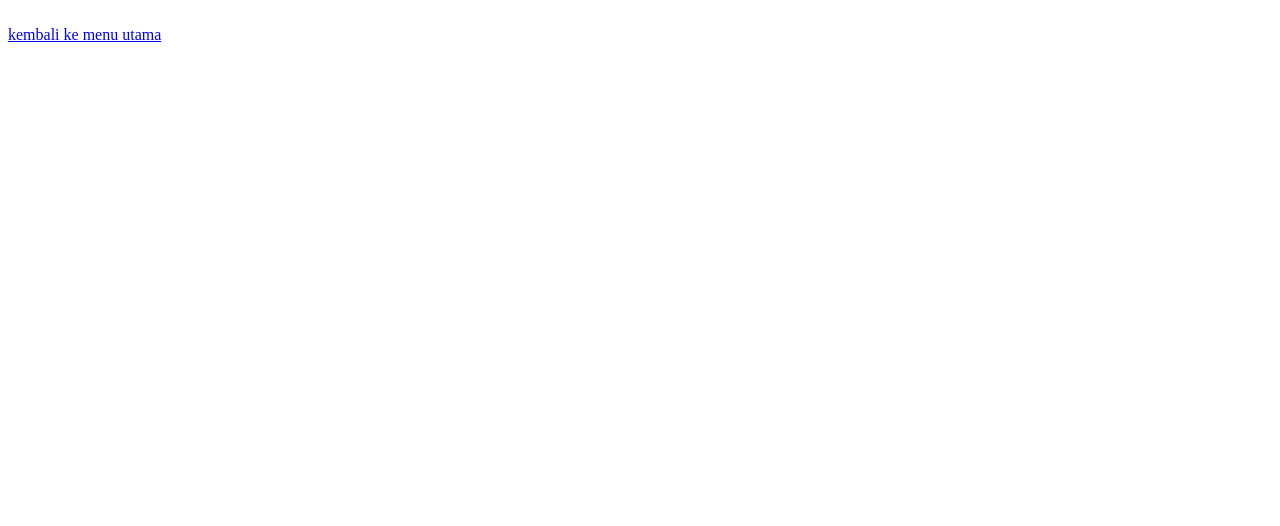
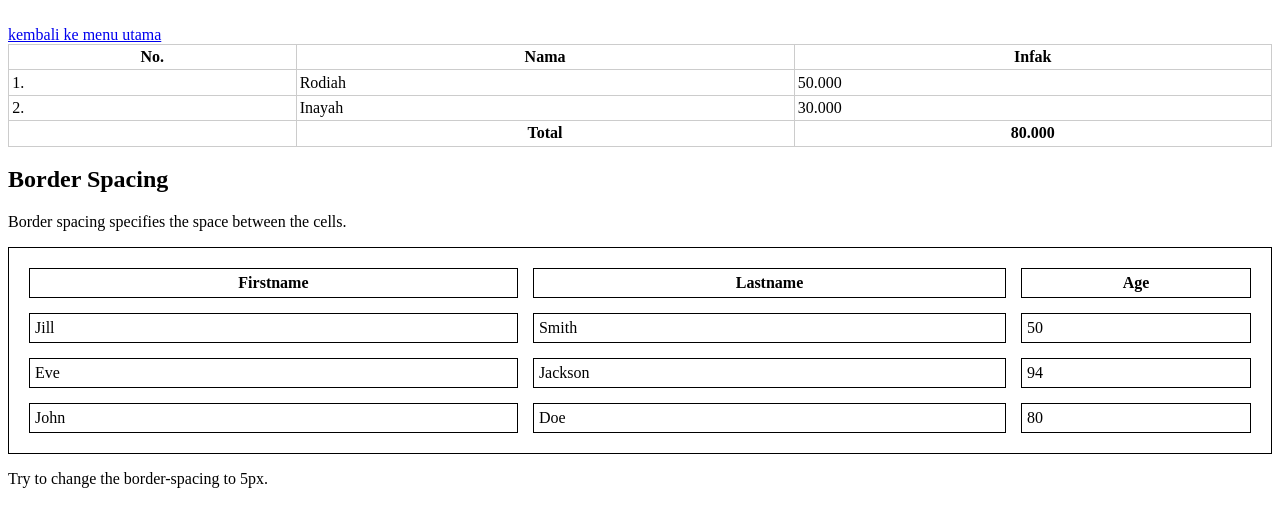
Before and after one commit to aleksandradika51-cpu/aleksandradika51-cpu.github.io, a plain HTML site: page praktikum4.html in a window 1280 px wide. Drawn offline with Linux system fonts and the light colour scheme.

Commit message:
update praktikum4.html

```diff
--- a/praktikum4.html
+++ b/praktikum4.html
@@ -9,7 +9,99 @@
 
 <body>
   <br><a href="index.html">kembali ke menu utama</a>
+<html>
+ <head>
+ <meta charset="utf-8" />
+ <title> HTML table tag</title>
+ <style>
+ /* style untuk contoh*/
+ .table2 {
 
+border-collapse: collapse;
+
+width: 100%;
+ }
+ .table2 td, .table2 th {
+
+border: thin solid #ccc;
+
+padding: .2em;
+ }
+ </style>
+ </head>
+ <body>
+
+ <table class="table2">
+ <thead>
+ <tr>
+ <th>No.</th>
+ <th>Nama</th>
+ <th>Infak</th>
+ </tr>
+ </thead>
+ <tfoot>
+ <tr>
+ <th></th>
+ <th>Total</th>
+ <th>80.000</th>
+ </tr>
+ </tfoot>
+ <tbody>
+ <tr>
+ <td>1.</td>
+ <td>Rodiah</td>
+ <td>50.000</td>
+ </tr>
+ <tr>
+ <td>2.</td>
+ <td>Inayah</td>
+ <td>30.000</td>
+</tr>
+ </tbody>
+</table>
+ </body>
+</html>
+<!DOCTYPE html>
+<html>
+<head>
+<style>
+table, th, td {
+ border: 1px solid black;
+ padding: 5px;
+}
+table {
+ border-spacing: 15px;
+}
+</style>
+</head>
+<body>
+<h2>Border Spacing</h2>
+<p>Border spacing specifies the space between the cells.</p>
+<table style="width:100%">
+ <tr>
+ <th>Firstname</th>
+ <th>Lastname</th>
+ <th>Age</th>
+ </tr>
+ <tr>
+ <td>Jill</td>
+ <td>Smith</td>
+ <td>50</td>
+ </tr>
+ <tr>
+ <td>Eve</td>
+ <td>Jackson</td>
+<td>94</td>
+ </tr>
+ <tr>
+ <td>John</td>
+ <td>Doe</td>
+ <td>80</td>
+ </tr>
+</table>
+<p>Try to change the border-spacing to 5px.</p>
+</body>
+</html>
 </body>
 
 </html>
```
